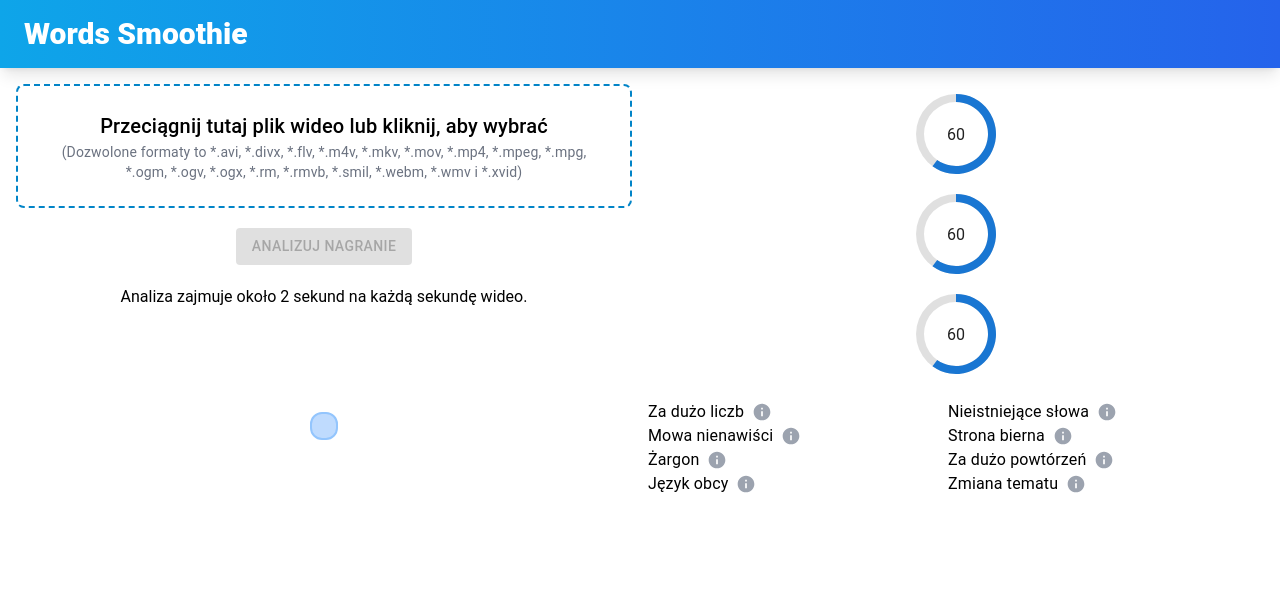
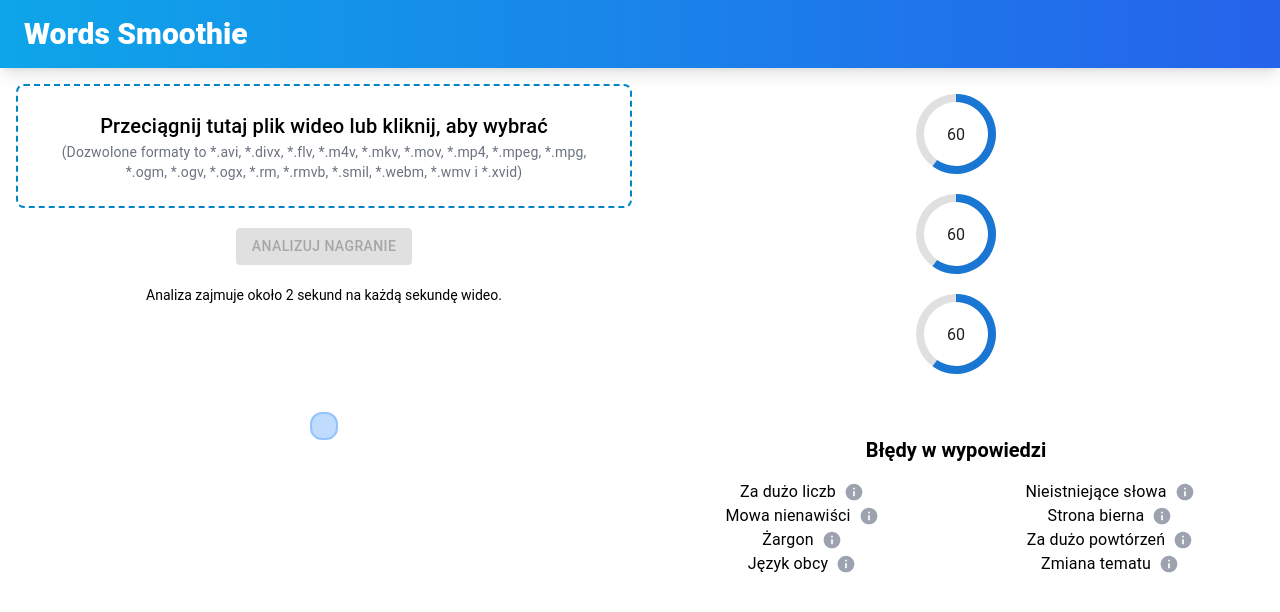
Before and after one commit to Hackathon-Krakow-2024/break-word-traps, a React (Vite) app in the folder frontend/: page / in a window 1280 px wide. Shown: the top 612 px of the page. Built offline with nearby package versions, Linux system fonts and the light colour scheme; no server answers.

Commit message:
layout and errors changes

```diff
--- a/frontend/src/components/ErrorList.tsx
+++ b/frontend/src/components/ErrorList.tsx
@@ -6,18 +6,21 @@ type Props = {
 }
 
 export const ErrorList = ({ transcriptionAnalysis }: Props) => (
-  <div className='flex max-w-[600px]'>
-    <div className='w-1/2'>
+  <div className='flex flex-col items-center justify-center text-left md:mt-9'>
+    <h2 className='mb-4 text-xl font-semibold'>Błędy w wypowiedzi</h2>
+    <div className='flex w-full justify-between'>
+      <div className='flex w-1/2 flex-col items-center'>
         <ListItem type='tooManyNumbers' value={transcriptionAnalysis.tooManyNumbers} />
         <ListItem type='hateSpeech' value={transcriptionAnalysis.sentiment.hateSpeech} />
         <ListItem type='hasJargon' value={transcriptionAnalysis.hasJargon} />
         <ListItem type='hasForeignLanguage' value={transcriptionAnalysis.hasForeignLanguage} />
       </div>
-    <div className='w-1/2'>
+      <div className='flex w-1/2 flex-col items-center'>
         <ListItem type='hasNonExistentWords' value={transcriptionAnalysis.hasNonExistentWords} />
         <ListItem type='isPassive' value={transcriptionAnalysis.isPassive} />
         <ListItem type='tooManyRepetitions' value={transcriptionAnalysis.tooManyRepetitions} />
         <ListItem type='hasTopicChange' value={transcriptionAnalysis.hasTopicChange} />
       </div>
     </div>
+  </div>
 )
--- a/frontend/src/components/ListItem.tsx
+++ b/frontend/src/components/ListItem.tsx
@@ -45,7 +45,19 @@ const items: Record<string, { text: string; description: string }> = {
 export const ListItem = ({ type, value }: Props) => {
   if (type in items) {
     return (
-      <div className='flex w-fit items-center gap-2'>
+      <div
+        className='flex w-fit items-center gap-2 text-left'
+        style={
+          value
+            ? {
+                textDecorationLine: 'underline',
+                textDecorationStyle: 'wavy',
+                textDecorationColor: '#ef4444',
+                textUnderlineOffset: '4px',
+              }
+            : {}
+        }
+      >
         {value && <CheckIcon htmlColor='red' fontSize='small' />}
         <Typography className={`mb-2 text-center ${value && 'text-red-500'}`}>{items[type].text}</Typography>
         <Tooltip title={items[type].description} arrow placement='top-end'>
--- a/frontend/src/pages/Home/Home.tsx
+++ b/frontend/src/pages/Home/Home.tsx
@@ -80,25 +80,23 @@ export const Home = () => {
   }
 
   return (
-    <div className='grid grid-cols-1 grid-rows-2 gap-4 p-4 lg:grid-cols-2'>
-      <div className='flex flex-col items-center'>
+    <div className='grid grid-cols-1 grid-rows-2 gap-4 p-4 lg:grid-cols-2' style={{ gridTemplateRows: 'auto 1fr' }}>
+      <div className='flex flex-col items-center' style={{ minHeight: '200px' }}>
         <VideoUpload handleUploadVideo={onDrop} />
         <Video videoFile={video} subtitles={transcription.subtitles} />
         <VideoActions handleVerifyVideo={handleVerifyVideo} isButtonDisabled={isButtonDisabled} />
-        Analiza zajmuje około 2 sekund na każdą sekundę wideo.
+        <p className='text-sm'>Analiza zajmuje około 2 sekund na każdą sekundę wideo.</p>
       </div>
-      <div className='flex flex-col items-center'>
+      <div className='flex flex-col items-center' style={{ minHeight: '200px' }}>
         <Gauge width={100} height={100} value={60} />
         <Gauge width={100} height={100} value={60} />
         <Gauge width={100} height={100} value={60} />
       </div>
-      <div>
-        <div className='flex flex-col items-center'>
-          <p className='m-3 rounded-xl border-2 border-blue-300 bg-blue-200 p-3 text-sm text-gray-900'>
-            {transcription.transcript}
-          </p>
-          <QuestionList questions={questions} />
-        </div>
+      <div className='flex flex-col items-center'>
+        <p className='m-3 rounded-xl border-2 border-blue-300 bg-blue-200 p-3 text-sm text-gray-900'>
+          {transcription.transcript}
+        </p>
+        <QuestionList questions={questions} />
       </div>
       <div>
         <ErrorList transcriptionAnalysis={transcriptionAnalysis} />
```
Lines whose indentation alone changed are shown as unchanged.
